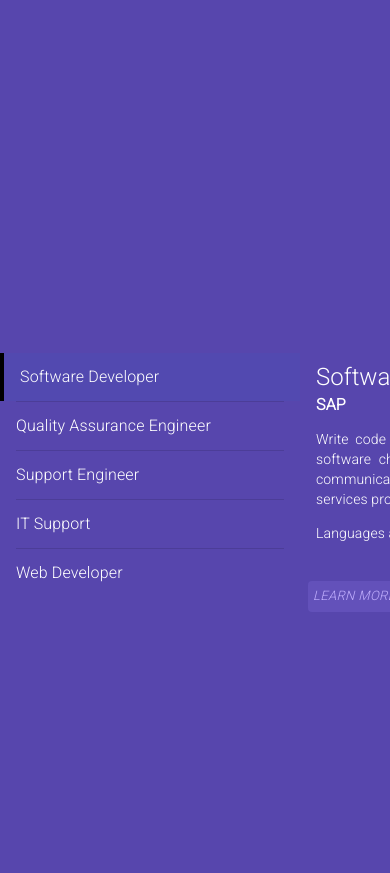
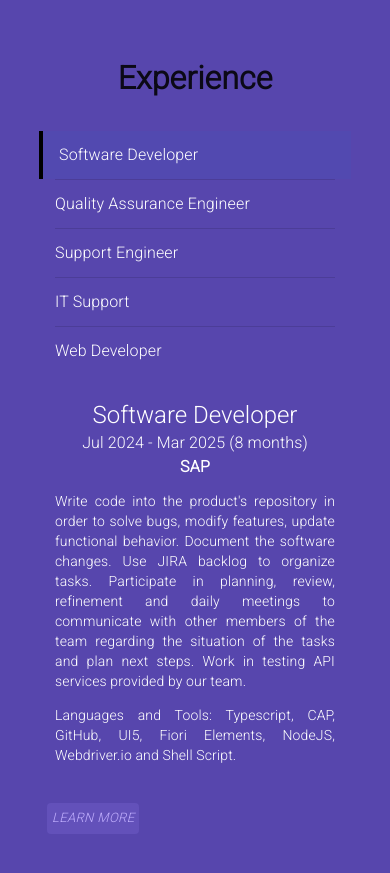
Before and after one commit to joaolucasmm/portfolio-dev, a React (Create React App) app: page / in a window 390 px wide. Shown: the part 5640-6513 px from the top of the page. Built offline with nearby package versions, Linux system fonts and the light colour scheme.

Commit message:
Add responsive layout to Experience

```diff
--- a/src/Assets/style/style.css
+++ b/src/Assets/style/style.css
@@ -803,8 +803,32 @@
   background-color: transparent;
   background-color: transparent;
 }
+@media (max-width: 1280px) {
+  .experience_container .experience_content {
+    flex-direction: column;
+  }
+}
 .experience_container .experience_content .experience_list {
+  margin: auto;
   background-color: transparent;
+  width: 100%;
+  max-width: 300px;
+}
+@media (max-width: 1280px) {
+  .experience_container .experience_content .experience_list {
+    max-width: 800px;
+    width: min(80%, 800px);
+  }
+}
+.experience_container .experience_content .experience_display {
+  min-width: 275px;
+  width: 1400px;
+}
+@media (max-width: 1280px) {
+  .experience_container .experience_content .experience_display {
+    width: min(80%, 800px);
+    margin: auto;
+  }
 }
 .experience_container .experience_content .experience_display .card {
   color: black;
@@ -814,10 +838,21 @@
   display: flex;
   justify-content: space-between;
   align-items: center;
+  flex-direction: row;
+}
+@media (max-width: 768px) {
+  .experience_container .experience_content .experience_display .card .header {
+    flex-direction: column;
+  }
 }
 .experience_container .experience_content .experience_display .card .company {
   font-weight: bold;
   display: flex;
+}
+@media (max-width: 768px) {
+  .experience_container .experience_content .experience_display .card .company {
+    justify-content: center;
+  }
 }
 .experience_container .experience_content .experience_display .card .description {
   text-align: justify;
--- a/src/Components/Experience/Experience.jsx
+++ b/src/Components/Experience/Experience.jsx
@@ -1,47 +1,58 @@
-import { useState, Fragment } from 'react';
+import { useState, Fragment } from "react";
 
-import Box from '@mui/material/Box';
-import List from '@mui/material/List';
-import ListItem from '@mui/material/ListItem';
-import ListItemButton from '@mui/material/ListItemButton';
-import ListItemText from '@mui/material/ListItemText';
-import Divider from '@mui/material/Divider';
-import Card from '@mui/material/Card';
-import CardActions from '@mui/material/CardActions';
-import CardContent from '@mui/material/CardContent';
-import Button from '@mui/material/Button';
-import Typography from '@mui/material/Typography';
-import textSelector from './texts';
+import Box from "@mui/material/Box";
+import List from "@mui/material/List";
+import ListItem from "@mui/material/ListItem";
+import ListItemButton from "@mui/material/ListItemButton";
+import ListItemText from "@mui/material/ListItemText";
+import Divider from "@mui/material/Divider";
+import Card from "@mui/material/Card";
+import CardActions from "@mui/material/CardActions";
+import CardContent from "@mui/material/CardContent";
+import Button from "@mui/material/Button";
+import Typography from "@mui/material/Typography";
+import textSelector from "./texts";
 
 function card(language, selectedIndex, darkMode) {
-    return(
+    return (
         <Fragment>
             <CardContent>
-                <div className='header'>
-                    <Typography variant="h5" className='title'>
+                <div className="header">
+                    <Typography variant="h5" className="title">
                         {textSelector(language, selectedIndex)}
                     </Typography>
-                    <Typography variant="h7" className='date'>
-                        {textSelector(language, selectedIndex+5)}
+                    <Typography variant="h7" className="date">
+                        {textSelector(language, selectedIndex + 5)}
                     </Typography>
                 </div>
-                <Typography className='company' sx={{ mb: 1.5 }}>
-                    {textSelector(language, selectedIndex+10)}
+                <Typography className="company" sx={{ mb: 1.5 }}>
+                    {textSelector(language, selectedIndex + 10)}
                 </Typography>
-                <Typography className='description' variant="body2">
-                    {textSelector(language, 14+selectedIndex*2)}
+                <Typography className="description" variant="body2">
+                    {textSelector(language, 14 + selectedIndex * 2)}
                 </Typography>
-                <Typography className='description' variant="body2">
-                    <p>
-                        {textSelector(language, 14+selectedIndex*2+1)}
-                    </p>
+                <Typography className="description" variant="body2">
+                    <p>{textSelector(language, 14 + selectedIndex * 2 + 1)}</p>
                 </Typography>
             </CardContent>
             <CardActions>
-                <Button size="small" className={"learn_more " + (darkMode && "learn_more_dark")} onClick={() => window.open(selectedIndex < 4 ? "https://www.sap.com/about/company.html" : "http://www.ufrgs.br/ufrgs/ensino/apresentacao", "_blank")}>{textSelector(language, 26)}</Button>
+                <Button
+                    size="small"
+                    className={"learn_more " + (darkMode && "learn_more_dark")}
+                    onClick={() =>
+                        window.open(
+                            selectedIndex < 4
+                                ? "https://www.sap.com/about/company.html"
+                                : "http://www.ufrgs.br/ufrgs/ensino/apresentacao",
+                            "_blank"
+                        )
+                    }
+                >
+                    {textSelector(language, 26)}
+                </Button>
             </CardActions>
         </Fragment>
-    )
+    );
 }
 
 function Experience({ styleSection, language, darkMode }) {
@@ -52,19 +63,42 @@ function Experience({ styleSection, language, darkMode }) {
     };
 
     return (
-        <div id='experience' className={styleSection}>
+        <div id="experience" className={styleSection}>
             <div className="experience_container">
-                <h1>{textSelector(language,0)}</h1>
-                <div className={'experience_content ' + (darkMode && "experience_content_dark")}>
-                    <Box className='experience_list' sx={{ width: '100%', maxWidth: 300 }}>
+                <h1>{textSelector(language, 0)}</h1>
+                <div
+                    className={
+                        "experience_content " +
+                        (darkMode && "experience_content_dark")
+                    }
+                >
+                    <Box
+                        className="experience_list"
+                    >
                         <List>
-                            {[textSelector(language, 1), textSelector(language, 2), textSelector(language, 3), textSelector(language, 4), textSelector(language, 5)].map((text, index) => (
+                            {[
+                                textSelector(language, 1),
+                                textSelector(language, 2),
+                                textSelector(language, 3),
+                                textSelector(language, 4),
+                                textSelector(language, 5),
+                            ].map((text, index) => (
                                 <Fragment key={index}>
                                     <ListItem disablePadding>
                                         <ListItemButton
                                             selected={selectedIndex === index}
-                                            onClick={(event) => handleListItemClick(event, index)}
-                                            sx={{ borderLeft: selectedIndex === index ? '4px solid black' : 'none' }}
+                                            onClick={(event) =>
+                                                handleListItemClick(
+                                                    event,
+                                                    index
+                                                )
+                                            }
+                                            sx={{
+                                                borderLeft:
+                                                    selectedIndex === index
+                                                        ? "4px solid black"
+                                                        : "none",
+                                            }}
                                         >
                                             <ListItemText primary={text} />
                                         </ListItemButton>
@@ -74,8 +108,15 @@ function Experience({ styleSection, language, darkMode }) {
                             ))}
                         </List>
                     </Box>
-                    <Box className='experience_display' sx={{ minWidth: 275, width: 1400 }}>
-                        <Card variant="text" className={'card ' + (darkMode && "card_dark")}>{card(language, selectedIndex+1, darkMode)}</Card>
+                    <Box
+                        className="experience_display"
+                    >
+                        <Card
+                            variant="text"
+                            className={"card " + (darkMode && "card_dark")}
+                        >
+                            {card(language, selectedIndex + 1, darkMode)}
+                        </Card>
                     </Box>
                 </div>
             </div>
--- a/src/Components/Experience/Experience.scss
+++ b/src/Components/Experience/Experience.scss
@@ -8,11 +8,27 @@
         flex-direction: row;
         color: black;
         background-color: transparent;
+        @media (max-width: $breakpoint-desktop) {
+            flex-direction: column;
+        }
         .experience_list {
+            margin: auto;
             background-color: transparent;
+            width: 100%;
+            max-width: 300px;
+            @media (max-width: $breakpoint-desktop) {
+                max-width: 800px;
+                width: min(80%, 800px);
+            }
         }
         background-color: transparent;
         .experience_display {
+            min-width: 275px;
+            width: 1400px;
+            @media (max-width: $breakpoint-desktop) {
+                width: min(80%, 800px);
+                margin: auto;
+            }
             .card {
                 color: black;
                 background-color: transparent;
@@ -20,10 +36,17 @@
                     display: flex;
                     justify-content: space-between;
                     align-items: center;
+                    flex-direction: row;
+                    @media (max-width: $breakpoint-tablet) {
+                        flex-direction: column;
+                    }
                 }
                 .company {
                     font-weight: bold;
                     display: flex;
+                    @media (max-width: $breakpoint-tablet) {
+                        justify-content: center;
+                    }
                 }
                 .description {
                     text-align: justify;
```
Also changed, not shown: 1 other file (tests, documents, lock files or other folders).
